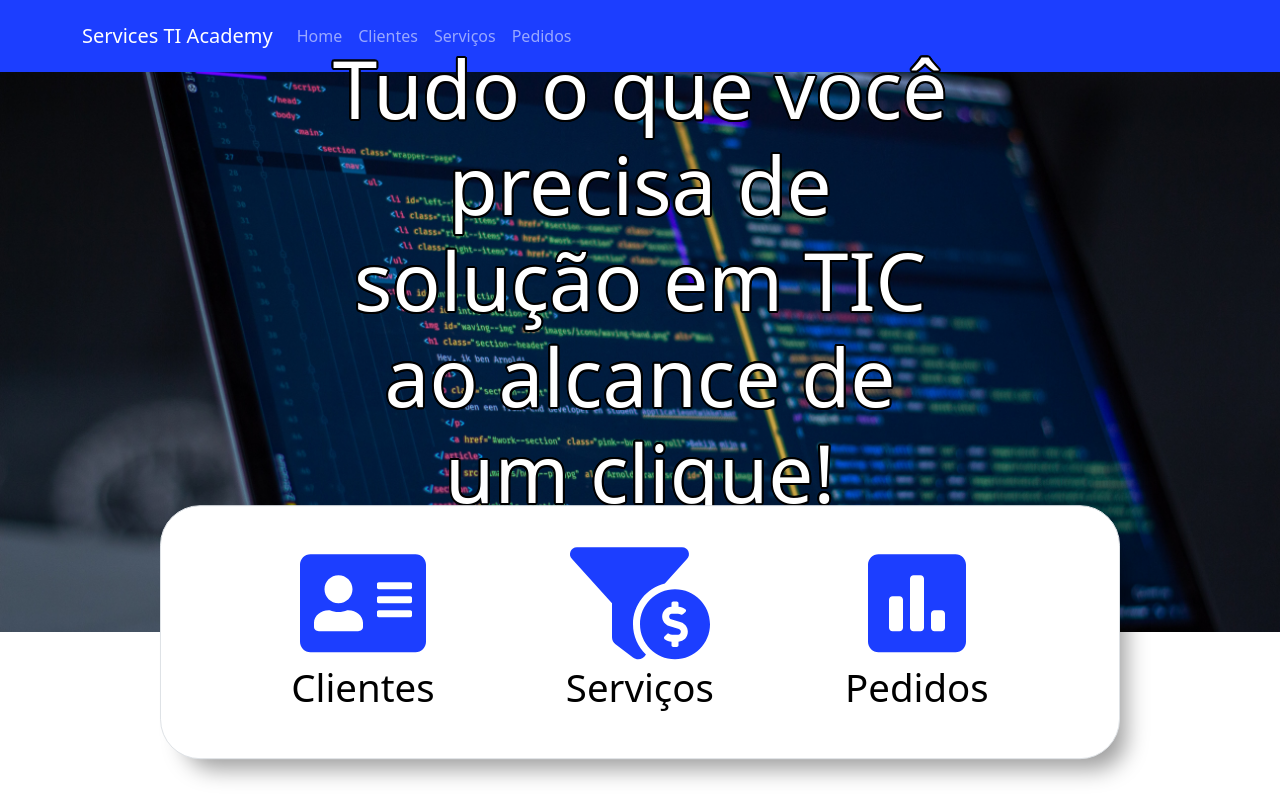
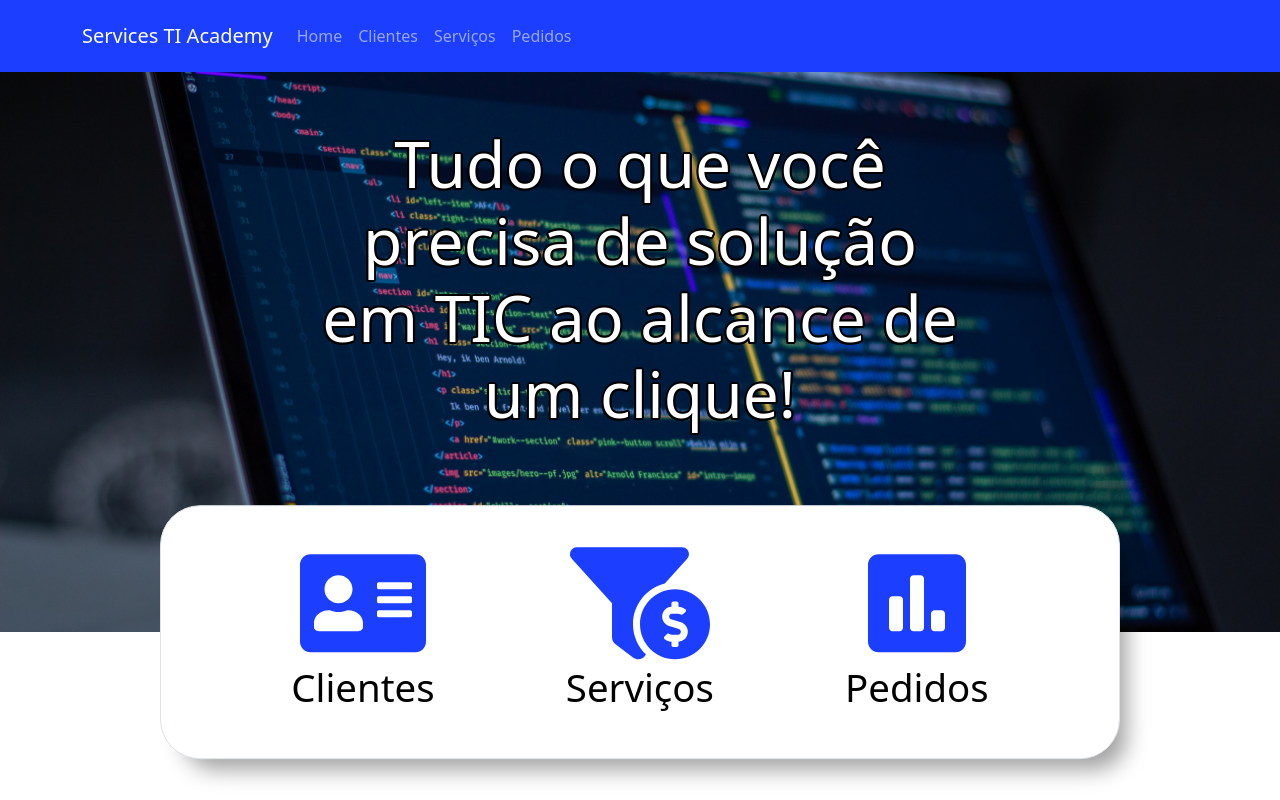
Before and after one commit to TardivoJP/DeployTeste, a React (Create React App) app: page / in a window 1280 px wide. Shown: the top 800 px of the page. Built offline with nearby package versions, Linux system fonts and the light colour scheme.

Commit message:
Mudança na fonte da página home

```diff
--- a/src/App.css
+++ b/src/App.css
@@ -66,7 +66,7 @@ img#hero-img{
   color: var(--branco);
   text-align: center;
 
-  font-size: clamp(1rem, 7.5vw, 5rem);
+  font-size: clamp(1rem, 6.25vw, 4rem);
 
   text-shadow: rgb(0, 0, 0) 2px 0px 0px, rgb(0, 0, 0) 1.75517px 0.958851px 0px, rgb(0, 0, 0)
   1.0806px 1.68294px 0px, rgb(0, 0, 0) 0.141474px 1.99499px 0px, rgb(0, 0, 0) -0.832294px 1.81859px 0px, rgb(0, 0, 0)
```
